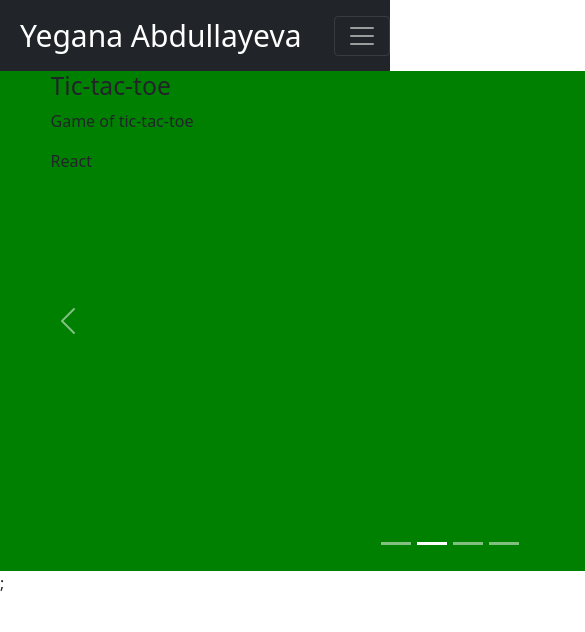
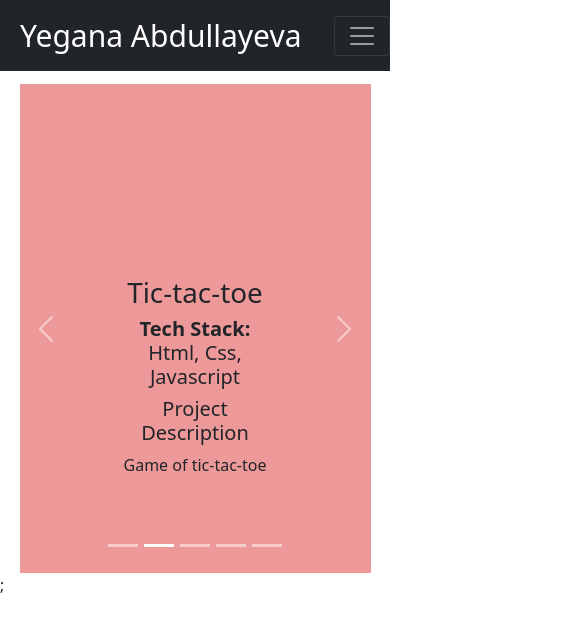
Before and after one commit to YeganaAbd/portfolio, a Next.js app: page /projects in a window 390 px wide. Shown: the top 632 px of the page, 585 px wide, since content can reach past the window. Built offline with nearby package versions, Linux system fonts and the light colour scheme.

Commit message:
responsive carousel

```diff
--- a/ProjectsData/index.js
+++ b/ProjectsData/index.js
@@ -1,19 +1,21 @@
 const projects = [
   {
     id: 1,
+    projectName: "Jellly",
+    description:
+      "As a team of 6, we came up with the idea of making a full-stack application that makes learning maths fun. The delivery process of the project followed the agile methodologies and took 4 weeks. The application requires users to signup in the beginning. Once signed in, the users can take fun math quizzes, collect jellly beans which is a custom currency that can be used to shop in the app. The users can view their profiles page, as well as the leaderboard page for top users. Started from planning using miro, figma for low and high fidelity designs, NextJs for front-end, Node for backend, Postgres for storage. The backend and front-end applications were deployed in heroku and netlify, respectively. We implemented integration tests for backend using supertest and end-to-end tests for front-end using cypress.",
+
+    techStack:
+      "NextJs, Cypress, Javascript, Auth0, PostgreSQL, Express.js, jest, supertest",
+    link: "https://jellly.netlify.app/",
+  },
+  {
+    id: 2,
     projectName: "Tic-tac-toe",
     description: "Game of tic-tac-toe",
     techStack: "Html, Css, Javascript",
     link: "https://tender-dubinsky-cd8ffb.netlify.app/",
     src: "/tic-tac-js.png",
-  },
-  {
-    id: 2,
-    projectName: "Tic-tac-toe",
-    description: "Game of tic-tac-toe",
-    techStack: "React",
-    link: "https://optimistic-boyd-bacd74.netlify.app/",
-    src: "/tic-tac-react.png",
   },
   {
     id: 3,
@@ -31,5 +33,13 @@ const projects = [
     link: "https://optimistic-boyd-bacd74.netlify.app/",
     src: "/tic-tac-react.png",
   },
+  {
+    id: 5,
+    projectName: "Tic-tac-toe",
+    description: "Game of tic-tac-toe",
+    techStack: "React",
+    link: "https://optimistic-boyd-bacd74.netlify.app/",
+    src: "/tic-tac-react.png",
+  },
 ];
 export default projects;
--- a/pages/projects.js
+++ b/pages/projects.js
@@ -25,9 +25,12 @@ export default function Projects() {
           {project.map((pr) => {
             return (
               <Carousel.Item className={styles.carouselItem} key={pr.id}>
-                <h2>{pr.projectName}</h2>
-                <p>{pr.description}</p>
-                <p>{pr.techStack}</p>
+                <h1>{pr.projectName}</h1>
+                <h5>
+                  <b>Tech Stack:</b> {pr.techStack}
+                </h5>
+                <h5> Project Description </h5>
+                <p className={styles.desc}>{pr.description}</p>
               </Carousel.Item>
             );
           })}
--- a/styles/projects.module.css
+++ b/styles/projects.module.css
@@ -1,9 +1,29 @@
 .container {
-  background-color: rgb(196, 183, 183);
 }
 .carousel {
-  background-color: green;
-  width: 900px;
-  height: 500px;
+  background-color: rgb(238, 153, 153);
+  width: 54rem;
+  height: 30rem;
   margin: auto;
+  margin-top: 0.8rem;
 }
+
+.carouselItem {
+  margin-top: 6rem;
+  text-align: center;
+}
+
+.desc {
+  margin: 0 6rem;
+}
+
+@media (max-width: 700px) {
+  .carousel {
+    max-width: 90%;
+    padding: 6rem;
+    height: 100%;
+  }
+  .desc {
+    margin: 0;
+  }
+}
```
